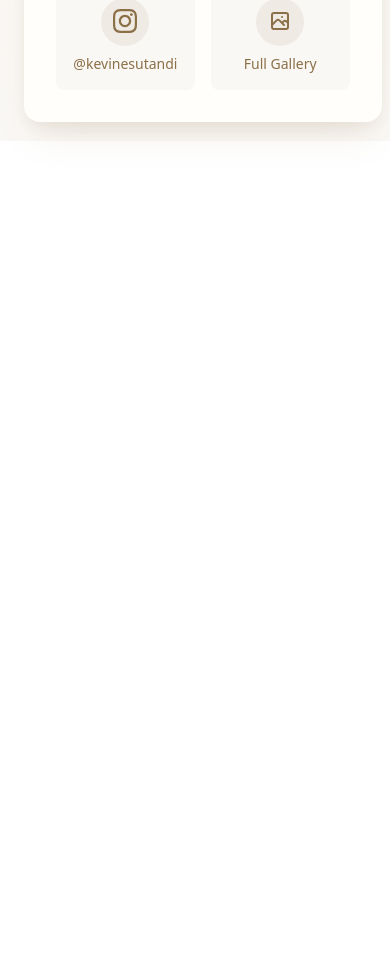
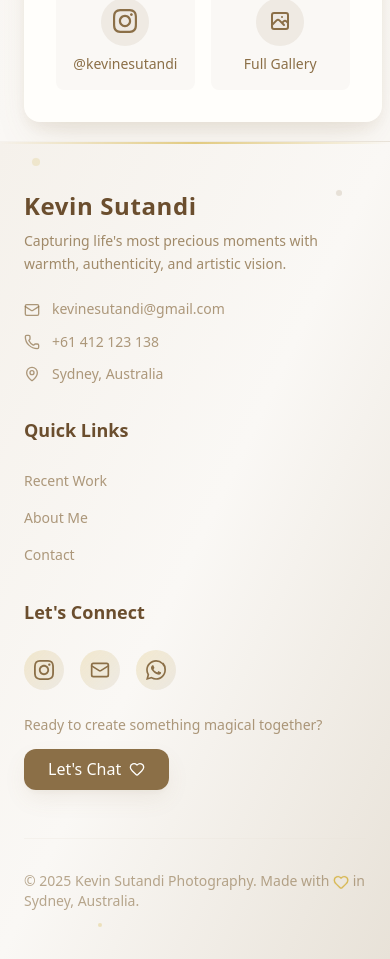
Before and after one commit to KevinSutandi/photo-landing, a Next.js app: page / in a window 390 px wide. Shown: the part 10099-11058 px from the top of the page. Before the commit the page ends 10240 px from the top, so only its background shows below. Built offline with nearby package versions, Linux system fonts and the light colour scheme.

Commit message:
Footer done

```diff
--- a/package.json
+++ b/package.json
@@ -18,6 +18,7 @@
     "embla-carousel-autoplay": "^8.6.0",
     "embla-carousel-fade": "^8.6.0",
     "embla-carousel-react": "^8.6.0",
+    "lucide-react": "^0.525.0",
     "next": "15.3.3",
     "react": "^19.0.0",
     "react-dom": "^19.0.0",
--- a/src/app/layout.tsx
+++ b/src/app/layout.tsx
@@ -6,6 +6,7 @@ import '@mantine/core/styles.css';
 import '@mantine/notifications/styles.css';
 import '@mantine/dates/styles.css';
 import Topbar from "@/components/Topbar";
+import Footer from "@/components/Footer";
 import { MantineProvider, createTheme } from '@mantine/core';
 import { Notifications } from '@mantine/notifications';
 
@@ -207,6 +208,7 @@ export default function RootLayout({
           <Notifications />
           <Topbar />
           {children}
+          <Footer />
         </MantineProvider>
       </body>
     </html>
--- /dev/null
+++ b/src/components/Footer.tsx
@@ -0,0 +1,157 @@
+'use client';
+
+import React from 'react';
+import { Heart, Mail, Phone, MapPin } from 'lucide-react';
+import Link from 'next/link';
+
+const Footer = () => {
+  const currentYear = new Date().getFullYear();
+
+  return (
+    <footer className="relative bg-gradient-to-br from-warm-cream via-cream to-soft-beige border-t border-soft-beige/30">
+      {/* Decorative top border */}
+      <div className="absolute top-0 left-0 right-0 h-0.5 bg-gradient-to-r from-transparent via-accent-gold to-transparent opacity-60"></div>
+
+      {/* Floating decorative elements */}
+      <div className="absolute top-4 left-8 w-2 h-2 bg-accent-gold/20 rounded-full animate-gentle-pulse"></div>
+      <div className="absolute top-12 right-12 w-1.5 h-1.5 bg-coffee/20 rounded-full animate-gentle-pulse" style={{ animationDelay: '1s' }}></div>
+      <div className="absolute bottom-8 left-1/4 w-1 h-1 bg-accent-gold/30 rounded-full animate-gentle-pulse" style={{ animationDelay: '2s' }}></div>
+
+      <div className="container mx-auto px-6 py-12">
+        <div className="flex flex-col md:flex-row justify-between gap-8 lg:gap-12">
+
+          {/* Brand Section */}
+          <div className="space-y-6 animate-reveal-up">
+            <div>
+              <h3 className="text-2xl font-bold text-dark-coffee mb-2 tracking-wide">
+                Kevin Sutandi
+              </h3>
+              <p className="text-coffee/80 text-sm leading-relaxed">
+                Capturing life&apos;s most precious moments with warmth, authenticity, and artistic vision.
+              </p>
+            </div>
+
+            {/* Quick Contact */}
+            <div className="space-y-3">
+              <div className="flex items-center gap-3 text-coffee/70 hover:text-coffee transition-colors group">
+                <Mail className="w-4 h-4 group-hover:scale-110 transition-transform" />
+                <a href="mailto:kevinesutandi@gmail.com" className="text-sm hover:underline">
+                  kevinesutandi@gmail.com
+                </a>
+              </div>
+              <div className="flex items-center gap-3 text-coffee/70 hover:text-coffee transition-colors group">
+                <Phone className="w-4 h-4 group-hover:scale-110 transition-transform" />
+                <a href="tel:+61412123138" className="text-sm hover:underline">
+                  +61 412 123 138
+                </a>
+              </div>
+              <div className="flex items-center gap-3 text-coffee/70">
+                <MapPin className="w-4 h-4" />
+                <span className="text-sm">Sydney, Australia</span>
+              </div>
+            </div>
+          </div>
+
+
+          {/* Quick Links */}
+          <div className="space-y-6 animate-reveal-up" style={{ animationDelay: '0.4s' }}>
+            <h4 className="text-lg font-semibold text-dark-coffee">Quick Links</h4>
+            <ul className="space-y-3">
+              {[
+                { name: 'Recent Work', href: 'https://gallery.kevinsutandi.com' },
+                { name: 'About Me', href: '#about-me' },
+                { name: 'Contact', href: '#contact' },
+              ].map((link) => (
+                <li key={link.name}>
+                  <a
+                    href={link.href}
+                    className="text-coffee/70 hover:text-coffee text-sm transition-colors hover:translate-x-1 inline-block transform duration-300 group"
+                  >
+                    <span className="group-hover:underline">{link.name}</span>
+                  </a>
+                </li>
+              ))}
+            </ul>
+
+            {/* Subtle consulting link (Enable once we have that up and running) */}
+            {/* <div className="pt-4 border-t border-soft-beige/50">
+              <a
+                href="https://gloom.studio"
+                target="_blank"
+                rel="noopener noreferrer"
+                className="flex items-center gap-2 text-coffee/60 hover:text-coffee text-xs transition-colors group"
+              >
+                <Globe className="w-3 h-3 group-hover:scale-110 transition-transform" />
+                <span className="group-hover:underline">Like the website? Check out my web consulting and development services</span>
+              </a>
+            </div> */}
+          </div>
+
+          {/* Social & Connect */}
+          <div className="space-y-6 animate-reveal-up" style={{ animationDelay: '0.6s' }}>
+            <h4 className="text-lg font-semibold text-dark-coffee">Let&apos;s Connect</h4>
+
+            {/* Social Links */}
+            <div className="flex gap-4">
+              <Link
+                href="https://instagram.com/kevinsutandi"
+                target="_blank"
+                rel="noopener noreferrer"
+                className="w-10 h-10 bg-gradient-to-br text-coffee group-hover:text-dark-coffee from-accent-gold/20 to-coffee/10 rounded-full flex items-center justify-center hover:from-accent-gold/30 hover:to-coffee/20 transition-all duration-300 hover:scale-110 hover:shadow-lg"
+              >
+                <svg className="w-5 h-5" fill="currentColor" viewBox="0 0 24 24">
+                  <path d="M12 2.163c3.204 0 3.584.012 4.85.07 3.252.148 4.771 1.691 4.919 4.919.058 1.265.069 1.645.069 4.849 0 3.205-.012 3.584-.069 4.849-.149 3.225-1.664 4.771-4.919 4.919-1.266.058-1.644.07-4.85.07-3.204 0-3.584-.012-4.849-.07-3.26-.149-4.771-1.699-4.919-4.92-.058-1.265-.07-1.644-.07-4.849 0-3.204.013-3.583.07-4.849.149-3.227 1.664-4.771 4.919-4.919 1.266-.057 1.645-.069 4.849-.069zm0-2.163c-3.259 0-3.667.014-4.947.072-4.358.2-6.78 2.618-6.98 6.98-.059 1.281-.073 1.689-.073 4.948 0 3.259.014 3.668.072 4.948.2 4.358 2.618 6.78 6.98 6.98 1.281.058 1.689.072 4.948.072 3.259 0 3.668-.014 4.948-.072 4.354-.2 6.782-2.618 6.979-6.98.059-1.28.073-1.689.073-4.948 0-3.259-.014-3.667-.072-4.947-.196-4.354-2.617-6.78-6.979-6.98-1.281-.059-1.69-.073-4.949-.073zm0 5.838c-3.403 0-6.162 2.759-6.162 6.162s2.759 6.163 6.162 6.163 6.162-2.759 6.162-6.163c0-3.403-2.759-6.162-6.162-6.162zm0 10.162c-2.209 0-4-1.79-4-4 0-2.209 1.791-4 4-4s4 1.791 4 4c0 2.21-1.791 4-4 4zm6.406-11.845c-.796 0-1.441.645-1.441 1.44s.645 1.44 1.441 1.44c.795 0 1.439-.645 1.439-1.44s-.644-1.44-1.439-1.44z" />
+                </svg>
+              </Link>
+              <Link
+                href="mailto:kevinesutandi@gmail.com"
+                target="_blank"
+                rel="noopener noreferrer"
+                className="w-10 h-10 bg-gradient-to-br text-coffee group-hover:text-dark-coffee from-accent-gold/20 to-coffee/10 rounded-full flex items-center justify-center hover:from-accent-gold/30 hover:to-coffee/20 transition-all duration-300 hover:scale-110 hover:shadow-lg"
+              >
+                <Mail className="w-5 h-5 text-coffee group-hover:text-dark-coffee transition-colors" />
+              </Link>
+              <Link
+                href="https://wa.me/+61412123138"
+                target="_blank"
+                rel="noopener noreferrer"
+                className="w-10 h-10 bg-gradient-to-br text-coffee group-hover:text-dark-coffee from-accent-gold/20 to-coffee/10 rounded-full flex items-center justify-center hover:from-accent-gold/30 hover:to-coffee/20 transition-all duration-300 hover:scale-110 hover:shadow-lg"
+              >
+                <svg className="w-5 h-5" fill="currentColor" viewBox="0 0 24 24">
+                  <path d="M17.472 14.382c-.297-.149-1.758-.867-2.03-.967-.273-.099-.471-.148-.67.15-.197.297-.767.966-.94 1.164-.173.199-.347.223-.644.075-.297-.15-1.255-.463-2.39-1.475-.883-.788-1.48-1.761-1.653-2.059-.173-.297-.018-.458.13-.606.134-.133.298-.347.446-.52.149-.174.198-.298.298-.497.099-.198.05-.371-.025-.52-.075-.149-.669-1.612-.916-2.207-.242-.579-.487-.5-.669-.51-.173-.008-.371-.01-.57-.01-.198 0-.52.074-.792.372-.272.297-1.04 1.016-1.04 2.479 0 1.462 1.065 2.875 1.213 3.074.149.198 2.096 3.2 5.077 4.487.709.306 1.262.489 1.694.625.712.227 1.36.195 1.871.118.571-.085 1.758-.719 2.006-1.413.248-.694.248-1.289.173-1.413-.074-.124-.272-.198-.57-.347m-5.421 7.403h-.004a9.87 9.87 0 01-5.031-1.378l-.361-.214-3.741.982.998-3.648-.235-.374a9.86 9.86 0 01-1.51-5.26c.001-5.45 4.436-9.884 9.888-9.884 2.64 0 5.122 1.03 6.988 2.898a9.825 9.825 0 012.893 6.994c-.003 5.45-4.437 9.884-9.885 9.884m8.413-18.297A11.815 11.815 0 0012.05 0C5.495 0 .16 5.335.157 11.892c0 2.096.547 4.142 1.588 5.945L.057 24l6.305-1.654a11.882 11.882 0 005.683 1.448h.005c6.554 0 11.89-5.335 11.893-11.893A11.821 11.821 0 0020.885 3.106" />
+                </svg>
+              </Link>
+            </div>
+
+            {/* Call to Action */}
+            <div className="space-y-3">
+              <p className="text-coffee/70 text-sm leading-relaxed">
+                Ready to create something magical together?
+              </p>
+              <a
+                href="#contact"
+                className="inline-flex items-center px-6 py-2 bg-coffee hover:bg-dark-coffee text-warm-white font-medium rounded-xl transition-all duration-300 transform hover:scale-105 warm-shadow"
+              >
+                <span className="mr-2">Let&apos;s Chat</span>
+                <Heart className="w-4 h-4" />
+              </a>
+            </div>
+          </div>
+        </div>
+
+        {/* Bottom Bar */}
+        <div className="mt-12 pt-8 border-t border-soft-beige/30">
+          <div className="flex flex-col md:flex-row justify-between items-center gap-4">
+            <div className="text-coffee/60 text-sm">
+              © {currentYear} Kevin Sutandi Photography. Made with{' '}
+              <Heart className="w-4 h-4 inline text-accent-gold animate-gentle-pulse" />{' '}
+              in Sydney, Australia.
+            </div>
+          </div>
+        </div>
+      </div>
+    </footer>
+  );
+};
+
+export default Footer;
```
Also changed, not shown: 1 other file (tests, documents, lock files or other folders).
